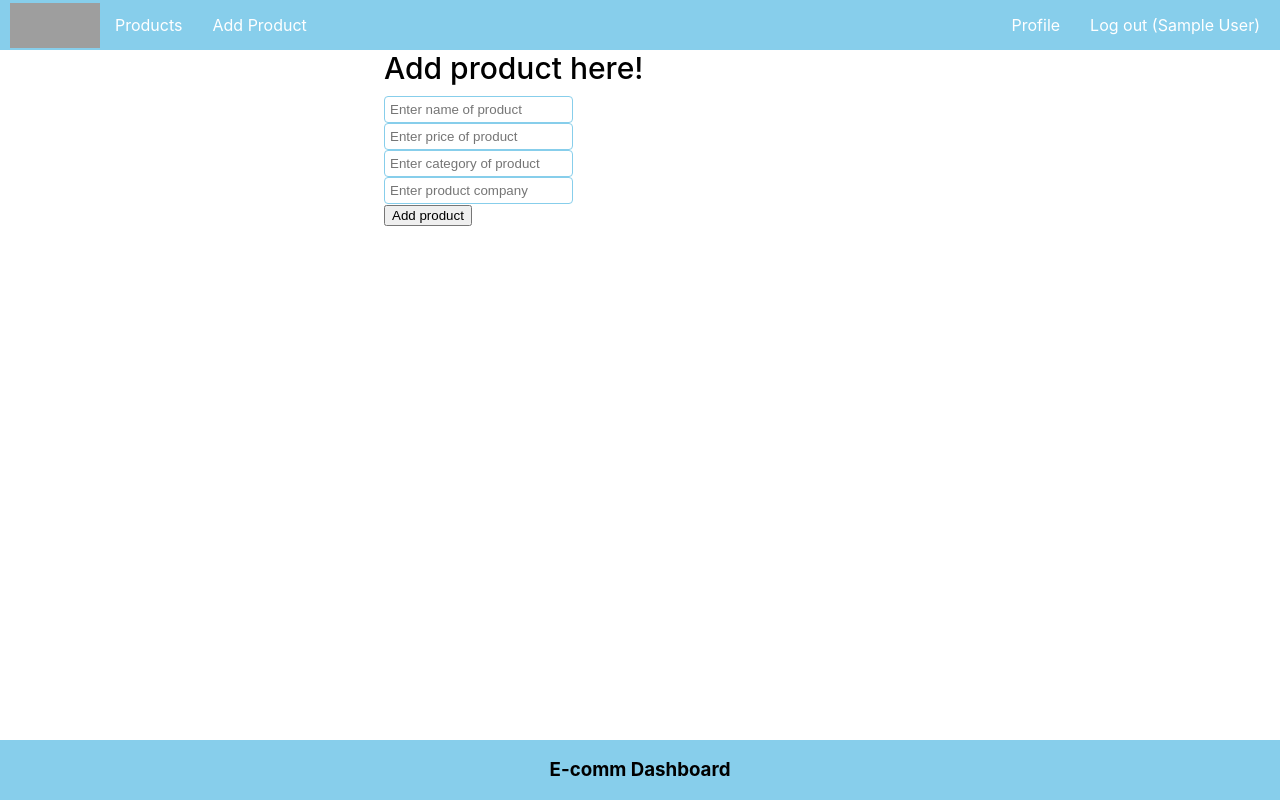
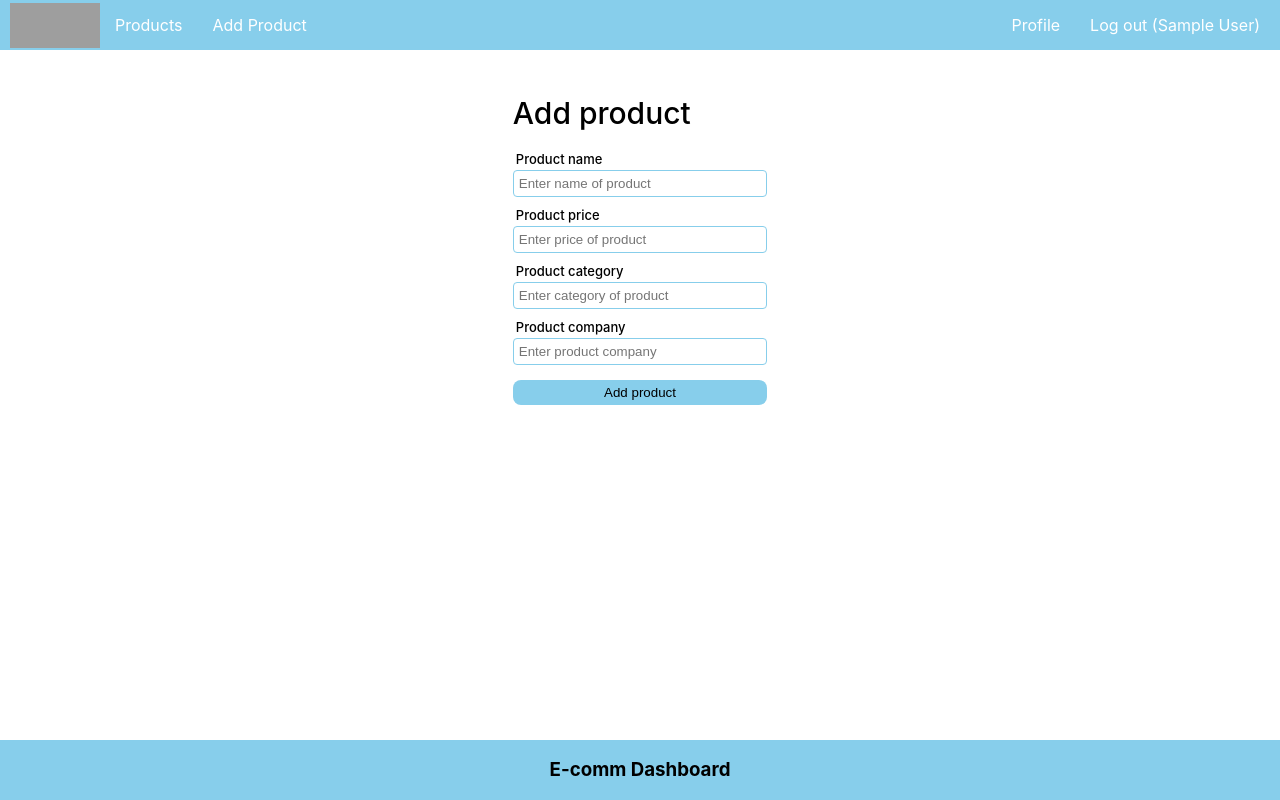
Before and after one commit to Layt27/product-management-system-web-app, a React (Create React App) app in the folder frontend/: page /add-product in a window 1280 px wide. Built offline with nearby package versions, Linux system fonts and the light colour scheme; sample sign-in values are in the browser's storage; grey boxes are pictures that could not be loaded.

Commit message:
refactor: Change structure and design of add product and update product pages

```diff
--- a/frontend/src/App.css
+++ b/frontend/src/App.css
@@ -31,16 +31,19 @@
 }
 
 /* Sign Up and Login CSS // Add Product CSS */
-.addProductDiv, .updateProductDiv {
-  margin-left: 30%;
-  height: 100dvh;
+.addProductDivForm, .updateProductDivForm {
+  display: flex;
+  flex-direction: column;
+  justify-content: center;
+  padding: 25px 20px;
+  /* height: 100dvh; */
 }
 
 .profileDiv {
   height: 100dvh;
 }
 
-.loginSignUpDivPage {
+.loginSignUpDivPage, .addProductDivPage, .updateProductDivPage {
   display: flex;
   flex-direction: column;
   /* justify-content: center; */
@@ -48,7 +51,7 @@
   height: 100dvh;
 }
 
-.loginSignUpDivContentBox {
+.loginSignUpDivContentBox, .addProductDivContentBox, .updateProductDivContentBox {
   width: 23%;
   padding: 20px;
 }
@@ -69,7 +72,7 @@
   padding: 25px 20px;
 }
 
-.loginSignUpLabels {
+.loginSignUpLabels, .addProductLabels, .updateProductLabels {
   display: block;
   padding-left: 3px;
   padding-bottom: 3px;
@@ -85,7 +88,7 @@
   border-radius: 4px;
 }
 
-.loginSignUpButton {
+.loginSignUpButton, .addProductButton, .updateProductButton {
   width: 100%;
   margin-top: 15px;
   padding: 5px;
@@ -114,8 +117,8 @@
 .invalid-input {
   display: block;
   color: red;
-  margin-top: -20px;
-  margin-left: 20px;
+  /* margin-top: -20px;
+  margin-left: 20px; */
   font-size: small;
 }
 
@@ -202,9 +205,7 @@
 }
 
 /* Product List Buttons CSS */
-.updateProductButton {
-  margin-left: 12px;
-}
+
 
 
 /* CSS Element Selectors */
--- a/frontend/src/components/AddProduct.js
+++ b/frontend/src/components/AddProduct.js
@@ -93,30 +93,38 @@ const AddProduct = () => {
     };
 
     return(
-        <div className='addProductDiv'>
-            <h1>Add product here!</h1>
+        <div className='addProductDivPage'>
+            <div className='addProductDivContentBox'>
+                <div className='addProductDivForm'>
+                    <h1>Add product</h1>
 
+                    <label className='addProductLabels'>Product name</label>
                     <input className='inputBox' type='text' placeholder='Enter name of product'
                         value={name} onChange={(e) => setProductName(e.currentTarget.value)}>
                     </input>
                     {error && !name && <span className='invalid-input'>This field cannot be left blank</span>}   {/* Conditional rendering statement in JSX */}
 
+                    <label className='addProductLabels'>Product price</label>
                     <input className='inputBox' type='text' placeholder='Enter price of product'
                         value={price} onChange={(e) => setProductPrice(e.currentTarget.value)}>
                     </input>
                     {error && !price && <span className='invalid-input'>This field cannot be left blank</span>}
 
+                    <label className='addProductLabels'>Product category</label>
                     <input className='inputBox' type='text' placeholder='Enter category of product'
                         value={category} onChange={(e) => setProductCategory(e.currentTarget.value)}>
                     </input>
                     {error && !category && <span className='invalid-input'>This field cannot be left blank</span>}
 
+                    <label className='addProductLabels'>Product company</label>
                     <input className='inputBox' type='text' placeholder='Enter product company'
                         value={company} onChange={(e) => setProductCompany(e.currentTarget.value)}>
                     </input>
                     {error && !company && <span className='invalid-input'>This field cannot be left blank</span>}
 
-            <button onClick={handleAddProduct} className='signUpLoginButton' type='button'>Add product</button>
+                    <button onClick={handleAddProduct} className='loginSignUpButton' type='button'>Add product</button>
+                </div>
+            </div>
         </div>
     );
 };
--- a/frontend/src/components/UpdateProduct.js
+++ b/frontend/src/components/UpdateProduct.js
@@ -104,30 +104,38 @@ const UpdateProduct = () => {
     };
 
     return(
-        <div className='updateProductDiv'>
-            <h1>Update your product here!</h1>
+        <div className='updateProductDivPage'>
+            <div className='updateProductDivContentBox'>
+                <div className='updateProductDivForm'>
+                    <h1>Update product</h1>
 
+                    <label className='updateProductLabels'>Product name</label>
                     <input className='inputBox' type='text' placeholder='Enter name of product'
                         value={name} onChange={(e) => setProductName(e.currentTarget.value)}>
                     </input>
                     {error && !name && <span className='invalid-input'>This field cannot be left blank</span>}
 
+                    <label className='updateProductLabels'>Product price</label>
                     <input className='inputBox' type='text' placeholder='Enter price of product'
                         value={price} onChange={(e) => setProductPrice(e.currentTarget.value)}>
                     </input>
                     {error && !price && <span className='invalid-input'>This field cannot be left blank</span>}
 
+                    <label className='updateProductLabels'>Product category</label>
                     <input className='inputBox' type='text' placeholder='Enter category of product'
                         value={category} onChange={(e) => setProductCategory(e.currentTarget.value)}>
                     </input>
                     {error && !category && <span className='invalid-input'>This field cannot be left blank</span>}
 
+                    <label className='updateProductLabels'>Product company</label>
                     <input className='inputBox' type='text' placeholder='Enter product company'
                         value={company} onChange={(e) => setProductCompany(e.currentTarget.value)}>
                     </input>
                     {error && !company && <span className='invalid-input'>This field cannot be left blank</span>}
 
-            <button onClick={handleUpdateProduct} className='signUpLoginButton' type='button'>Update product</button>
+                    <button onClick={handleUpdateProduct} className='loginSignUpButton' type='button'>Update product</button>
+                </div>
+            </div>
         </div>
     );
 };
```
Lines whose indentation alone changed are shown as unchanged.
